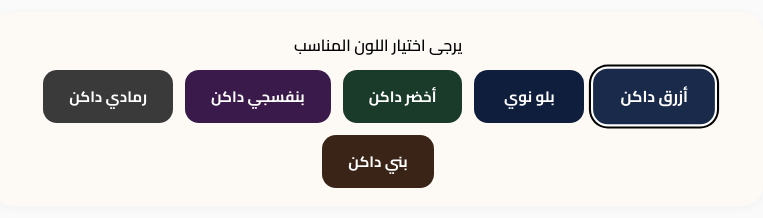
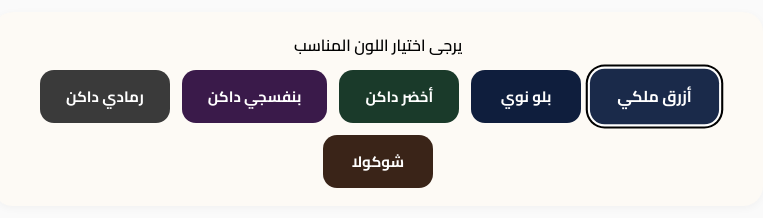
Before and after one commit to LOGHLAITI777/Kamissi_RD, a plain HTML site: page index.html in a window 1280 px wide. Shown: the part 843-1061 px from the top of the page, 262-1025 px from the left. Drawn offline with Linux system fonts and the light colour scheme.

Commit message:
Update color labels and hex values in index.html

```diff
--- a/index.html
+++ b/index.html
@@ -470,7 +470,7 @@ input[type="radio"] { accent-color: #000; width: 18px; height: 18px; }
       name: 'النوعية الأولى',
       sub: '(موشتي)',
       colors: [
-        { id: 'q1-azraq-dakn',  label: 'أزرق داكن',   hex: '#1a2a4a', textColor: '#fff', images: [
+        { id: 'q1-azraq-malaki',  label: 'أزرق ملكي',   hex: '#1a2a4a', textColor: '#fff', images: [
           '1 (1).jpg',
           '1 (2).jpg',
           '1 (3).jpg',
@@ -500,7 +500,7 @@ input[type="radio"] { accent-color: #000; width: 18px; height: 18px; }
           '5 (3).jpg',
           '5 (4).jpg'
         ]},
-        { id: 'q1-bunni-dakn',  label: 'بني داكن',    hex: '#3a2418', textColor: '#fff', images: [
+        { id: 'q1-chokola',  label: 'شوكولا',    hex: '#3a2418', textColor: '#fff', images: [
           '6 (1).jpg',
           '6 (2).jpg',
           '6 (3).jpg',
@@ -512,7 +512,7 @@ input[type="radio"] { accent-color: #000; width: 18px; height: 18px; }
       name: 'النوعية الثانية',
       sub: '(موتيف)',
       colors: [
-        { id: 'q2-mocha',        label: 'موكا',        hex: '#8b6f5c', textColor: '#fff', images: [
+        { id: 'q2-mocha',        label: 'موكا',        hex: '#B5887C', textColor: '#fff', images: [
           '7 (1).jpg',
           '7 (2).jpg',
           '7 (3).jpg',
@@ -542,7 +542,7 @@ input[type="radio"] { accent-color: #000; width: 18px; height: 18px; }
           '11 (3).jpg',
           '11 (4).jpg'
         ]},
-        { id: 'q2-akhdar',       label: 'أخضر',        hex: '#2d7a3a', textColor: '#fff', images: [
+        { id: 'q2-fairouzi',       label: 'فيروزي',        hex: '#2d7a3a', textColor: '#fff', images: [
           '12 (1).jpg',
           '12 (2).jpg',
           '12 (3).jpg',
```
